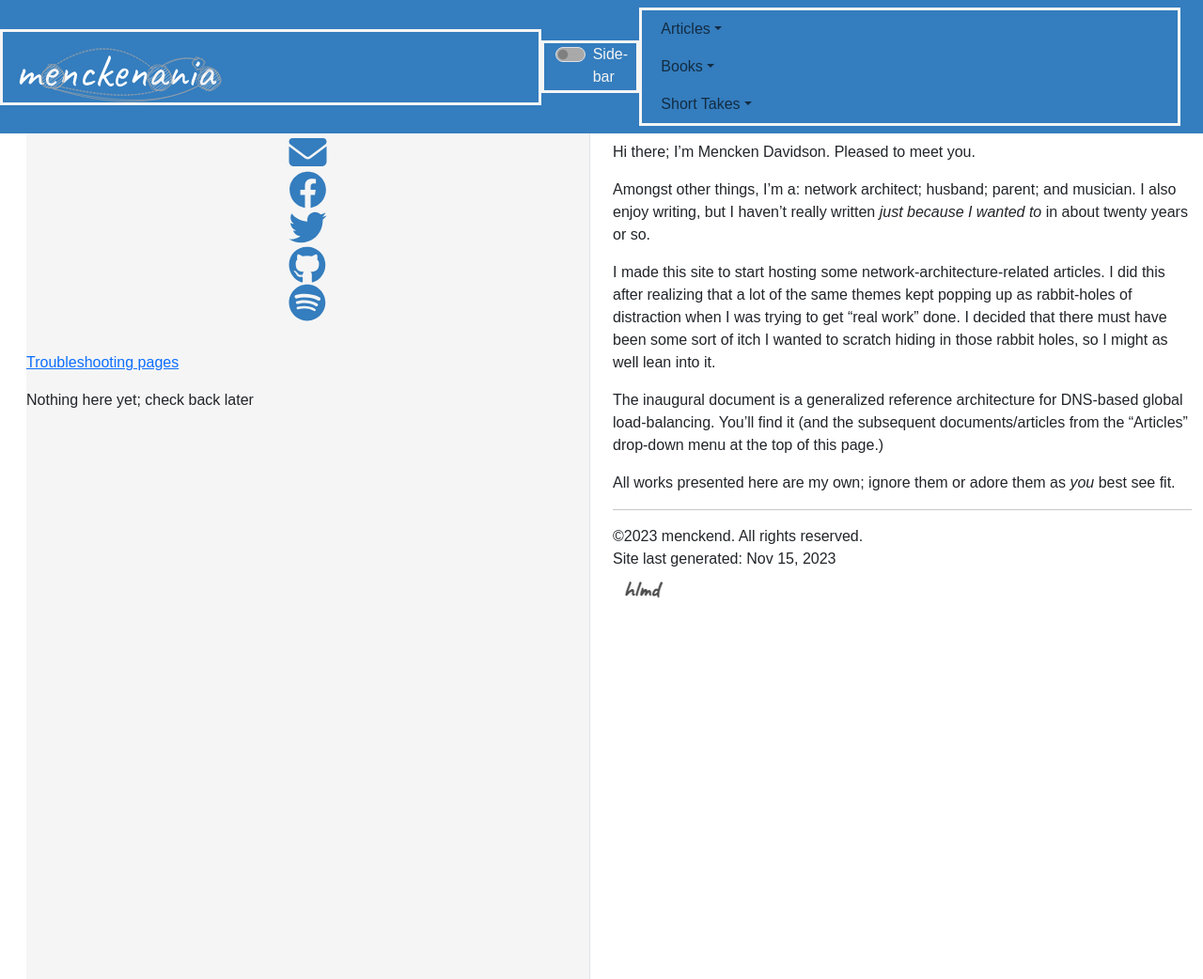
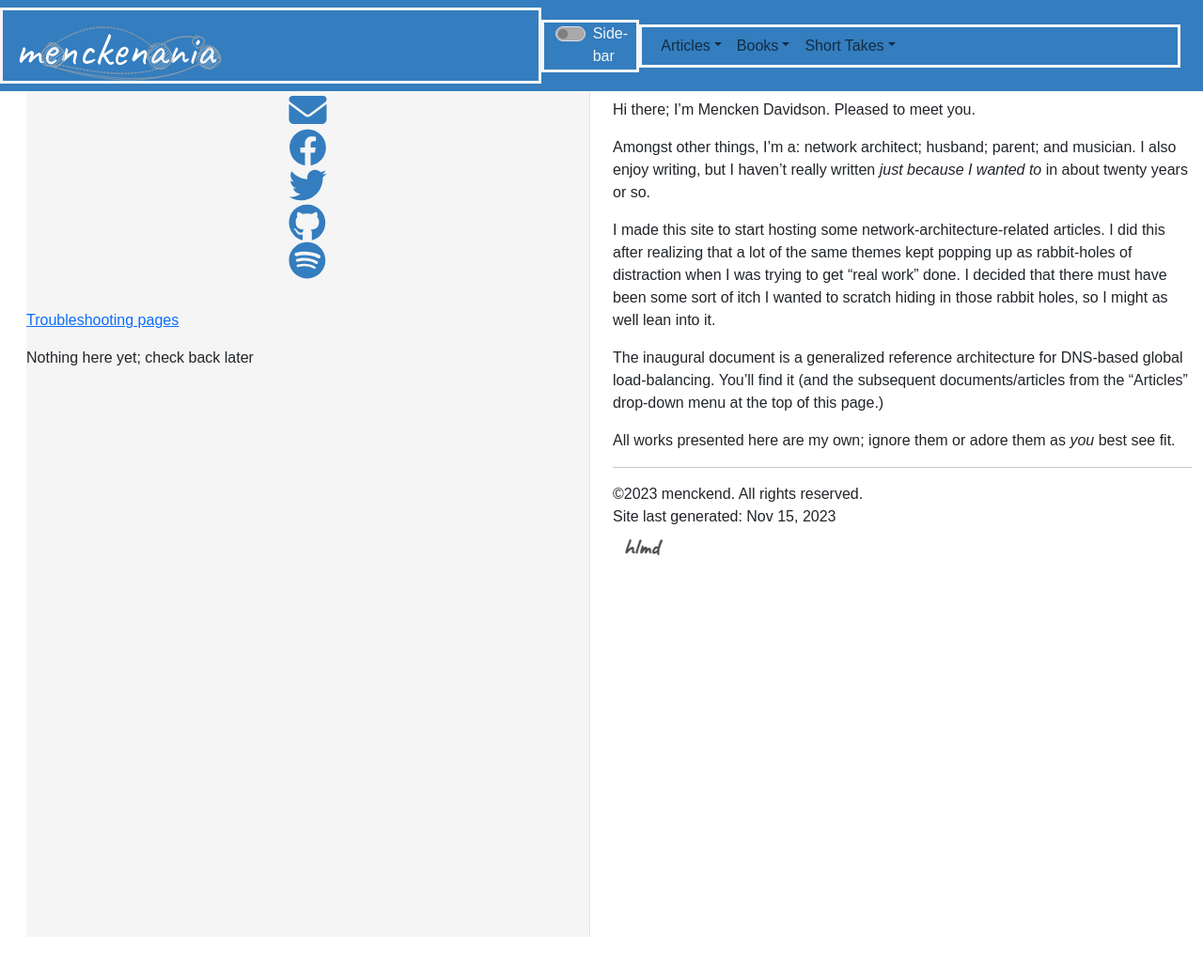
Before and after one commit to menckend/alpha, a Jekyll site: the page built from index.md, in a window 1280 px wide. Shown: the whole page at 94% size. Built offline with Jekyll 4.4.1, drawn with Linux system fonts in a browser that asks for light colours; nearby versions of some CDN libraries; some web fonts are replaced; after the commit the page ends 997 px from its top, so only the background shows below that.

Commit message:
Update topnav.html

```diff
--- a/_includes/topnav.html
+++ b/_includes/topnav.html
@@ -18,7 +18,7 @@
         <div class="col"  style="border-style: solid;">
             <div class="collapse navbar-collapse" id="navbarSupportedContent">
                 <ul class="navbar-nav me-auto mb-2 mb-lg-0" style="color: whitesmoke;">
-                    <div container>
+                    <div class="d-flex flex-row-reverse;">
                         {% comment %} Get an array of all the unique "l1idx" values in all the pages on the site  {% endcomment %}
                         {% assign l1idxes = site.pages | where_exp: 'page', 'page.l2idx == nil' | sort: '11idx' | map: 'l1idx' | compact | uniq %}
                         {% comment %} Loop through the unique l1idx values {% endcomment %}
```
